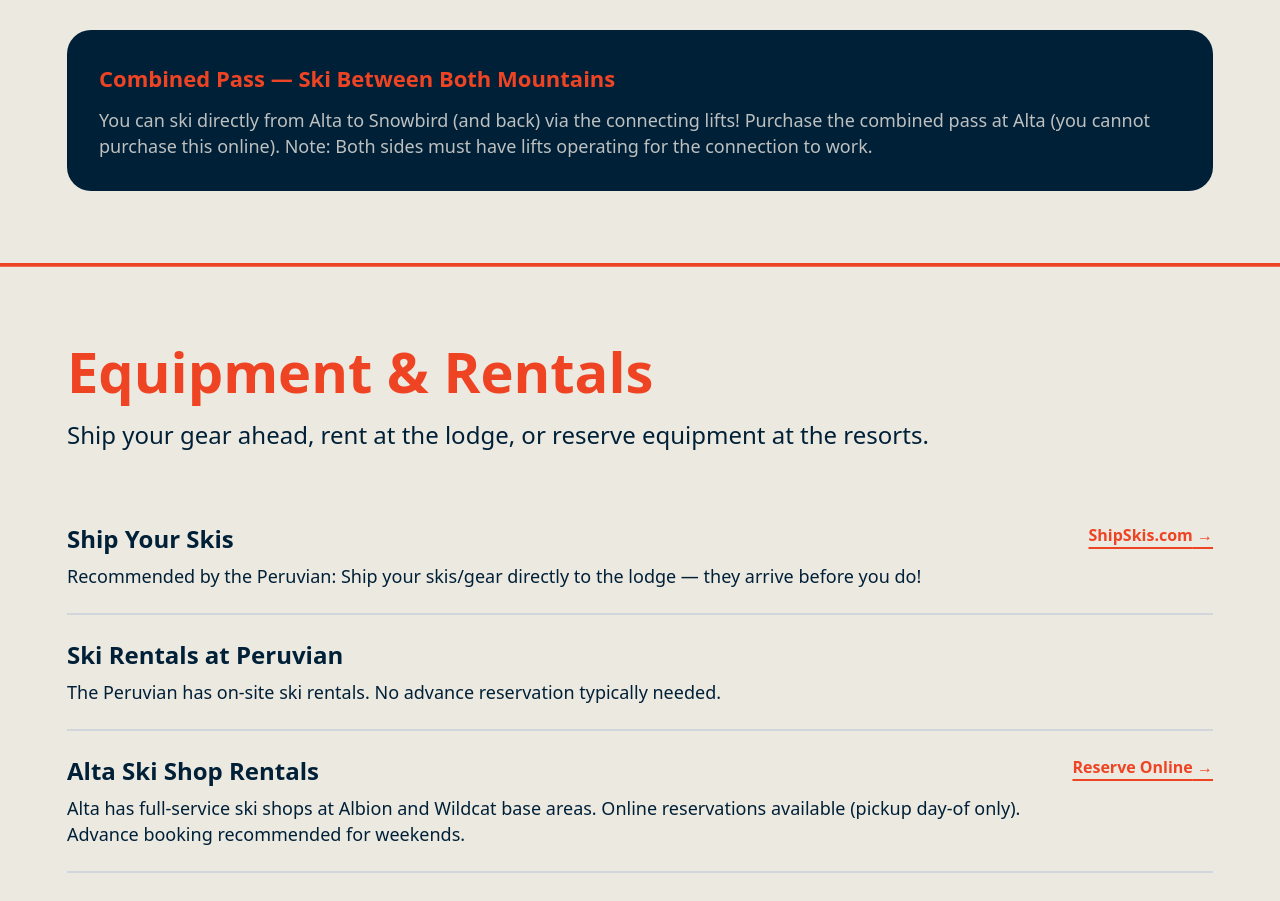
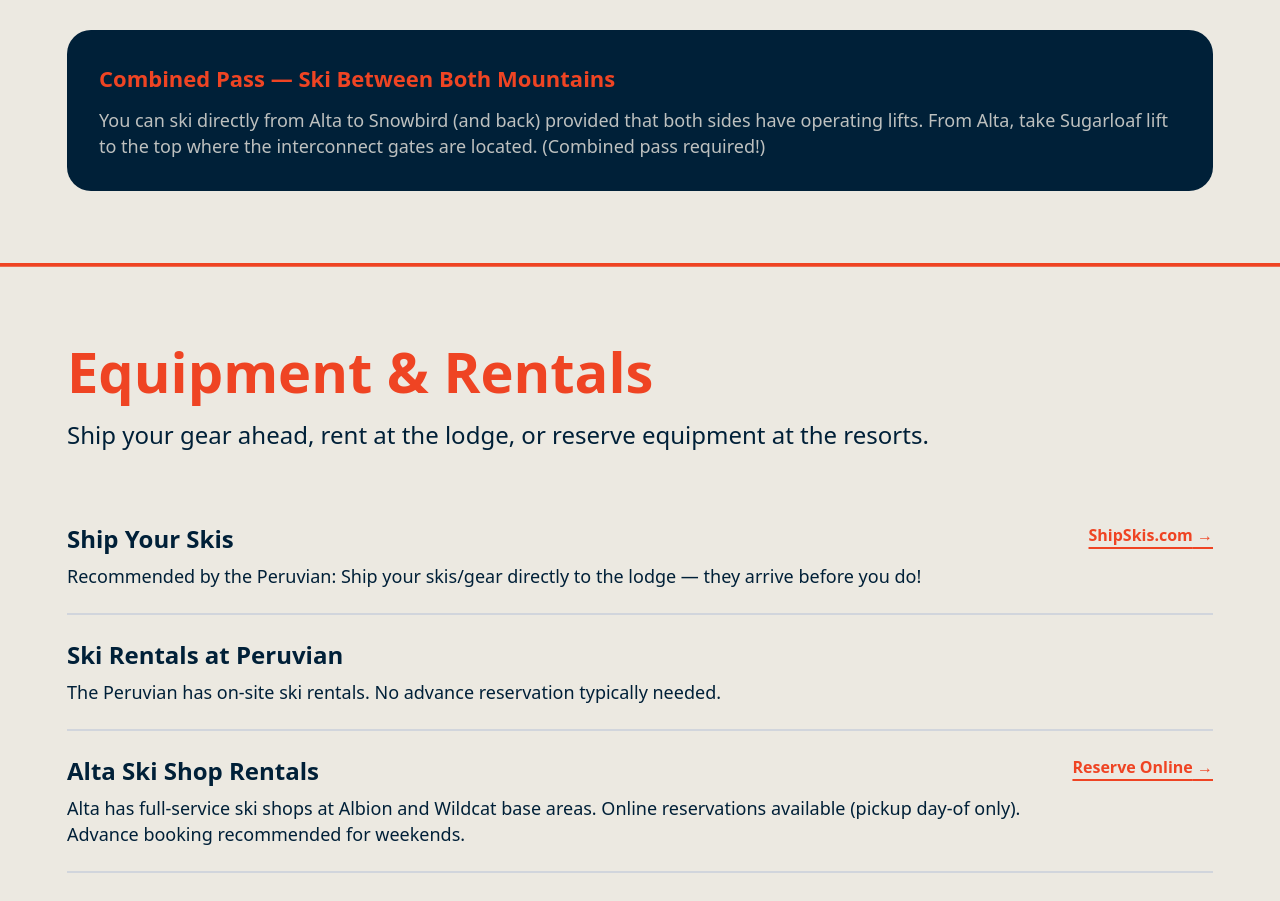
Before and after one commit to hhirshland/camp-resolute-winter-2026, a Next.js app: page / in a window 1280 px wide. Shown: the part 5450-6351 px from the top of the page. Built offline with nearby package versions, Linux system fonts and the light colour scheme; a web font is replaced by a local one.

Commit message:
updating combined pass copy

```diff
--- a/src/app/page.tsx
+++ b/src/app/page.tsx
@@ -526,10 +526,10 @@
             Combined Pass — Ski Between Both Mountains
           </h4>
           <p className="mt-[12px] text-[16px] md:text-[18px] leading-[22px] md:leading-[26px] font-light text-tan/80">
-            You can ski directly from Alta to Snowbird (and back) via the
-            connecting lifts! Purchase the combined pass at Alta (you cannot
-            purchase this online). Note: Both sides must have lifts operating for
-            the connection to work.
+            You can ski directly from Alta to Snowbird (and back) provided that
+            both sides have operating lifts. From Alta, take Sugarloaf lift to
+            the top where the interconnect gates are located. (Combined pass
+            required!)
           </p>
         </div>
 
```
